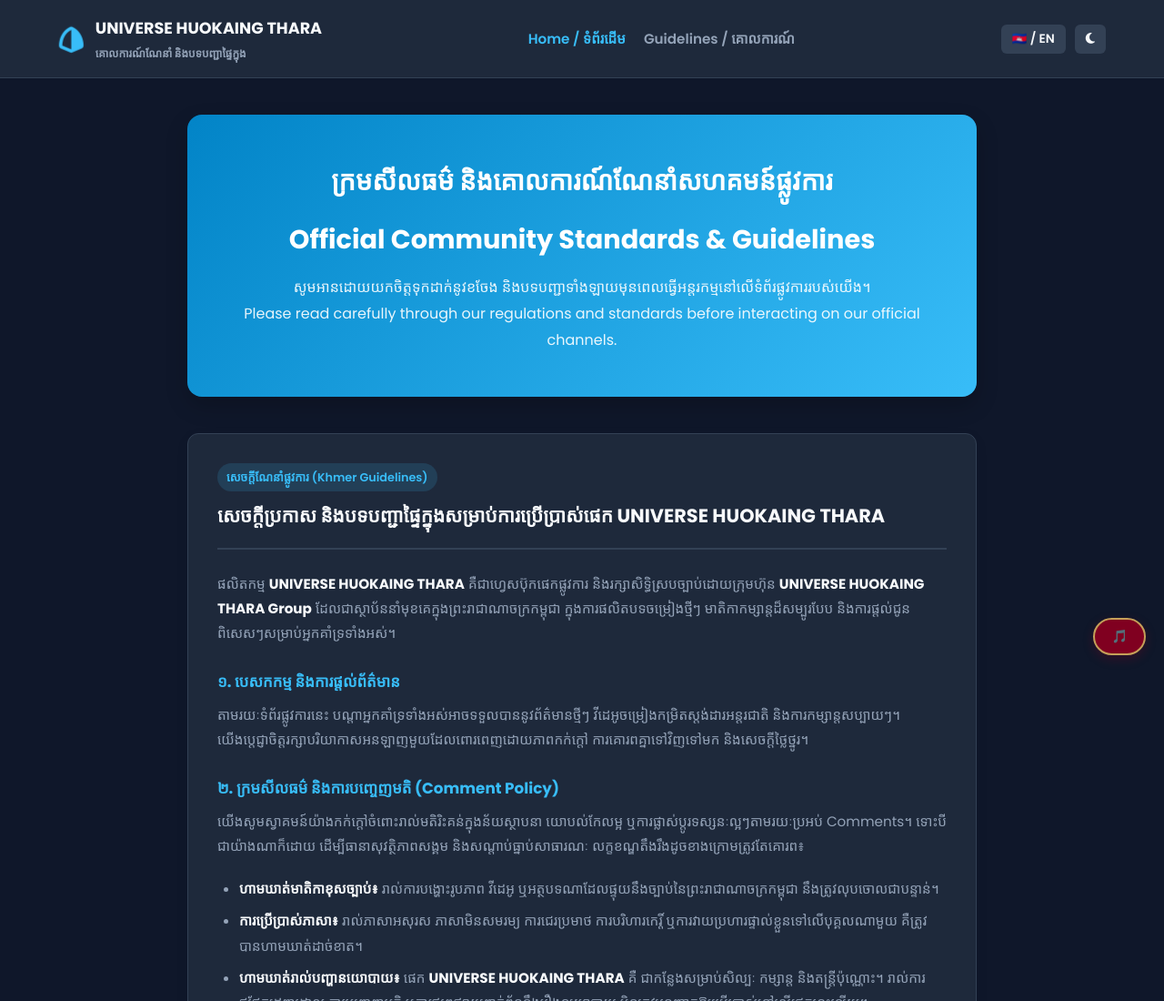
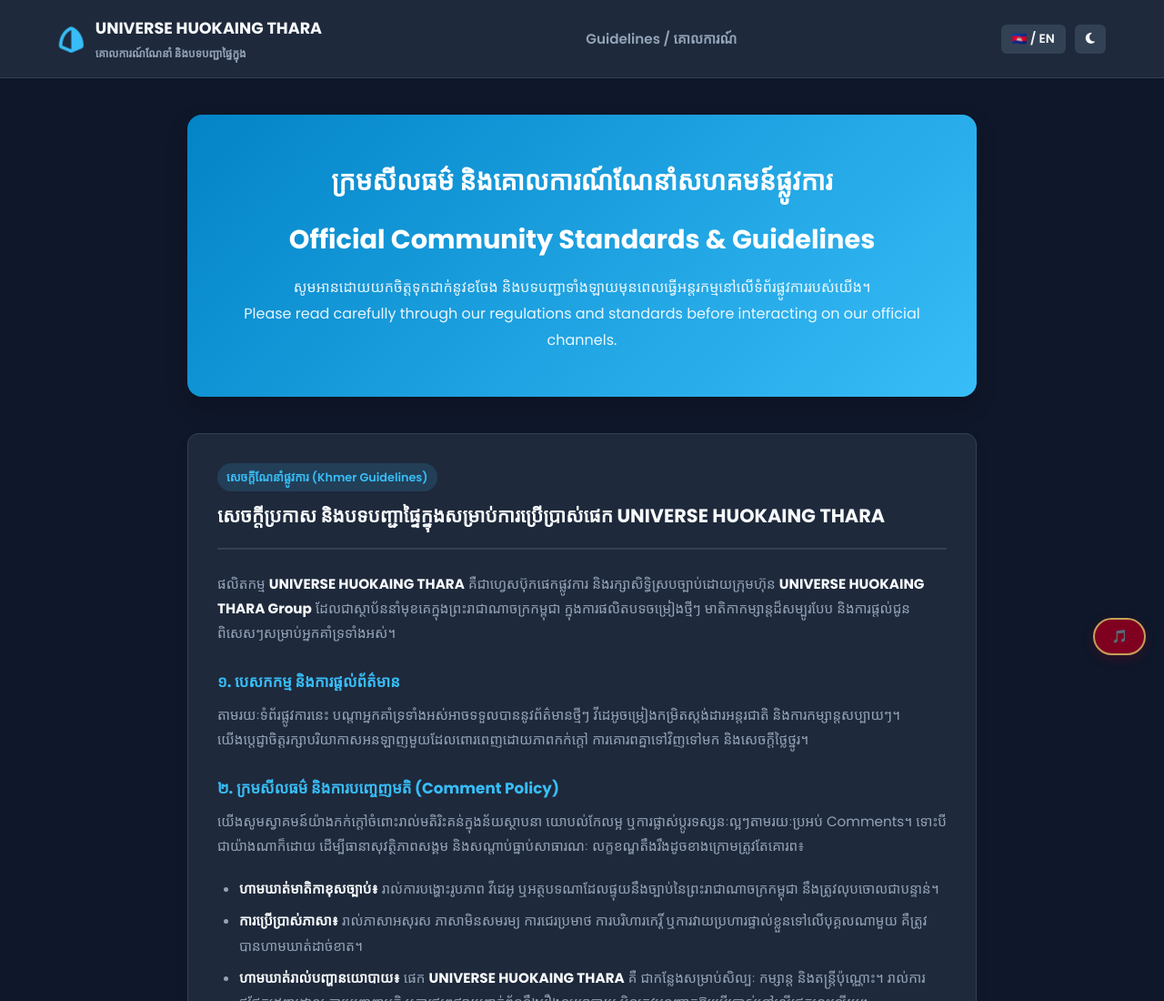
Before and after one commit to tharahuokaing/universe_huokaingthara_guideline, a plain HTML site: page index.html in a window 1280 px wide. Shown: the top 1100 px of the page at 91% size. Drawn offline with Linux system fonts and the light colour scheme; a web font is replaced by a local one.

Commit message:
Remove Home link from navigation

```diff
--- a/index.html
+++ b/index.html
@@ -18,7 +18,6 @@
             <h1>UNIVERSE HUOKAING THARA <span class="sub-title">គោលការណ៍ណែនាំ និងបទបញ្ជាផ្ទៃក្នុង</span></h1>
         </div>
         <nav class="nav-links">
-            <a href="https://tharahuokaing.github.io/universe_huokaingthara_guideline/" class="active">Home / ទំព័រដើម</a>
             <a href="https://tharahuokaing.github.io/universe_huokaingthara_guideline_content/">Guidelines / គោលការណ៍</a>
         </nav>
         <div class="controls">
```
